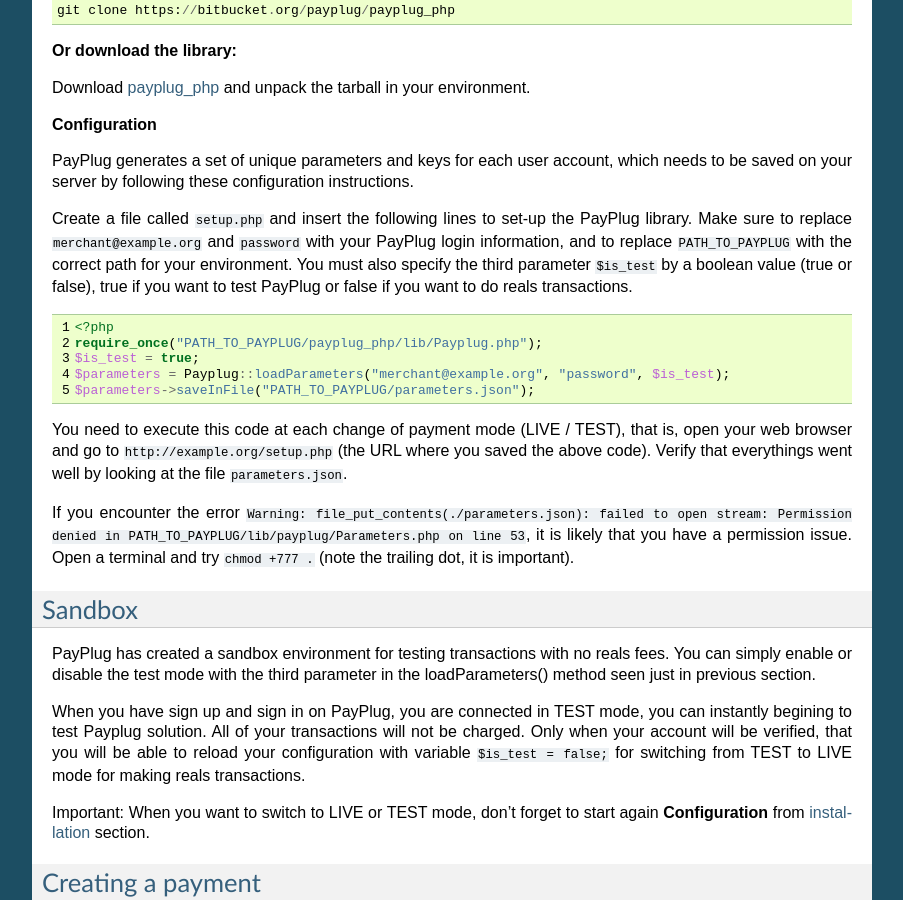
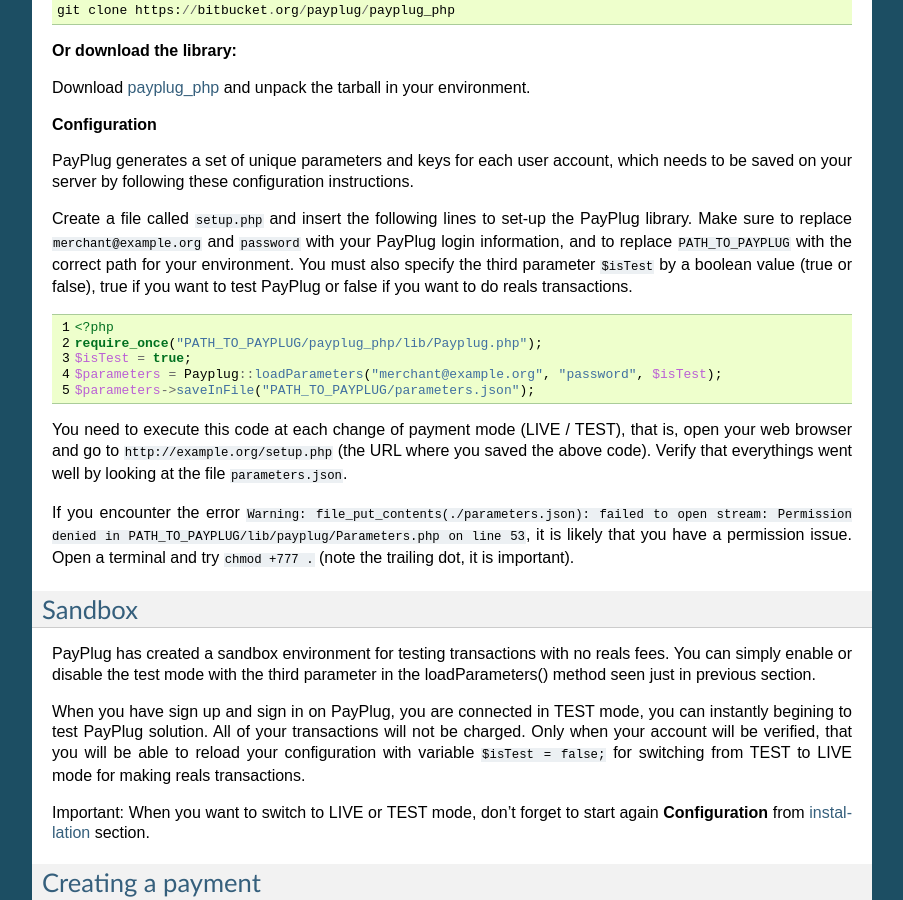
Before and after one commit to payplug/payplug-php, a Sphinx documentation site: the page built from docs/index.rst, in a window 1280 px wide and 900 px high, scrolled down 901 px. Shown: the whole window, without its empty margins (198-1101 px from the left). Built offline with Sphinx 7.4.7, drawn with Linux system fonts in a browser that asks for light colours.

Commit message:
FIX - camelcase variables

```diff
--- a/docs/index.rst
+++ b/docs/index.rst
@@ -37,15 +37,15 @@
 
 PayPlug generates a set of unique parameters and keys for each user account, which needs to be saved on your server by following these configuration instructions.
 
-Create a file called ``setup.php`` and insert the following lines to set-up the PayPlug library. Make sure to replace ``merchant@example.org`` and ``password`` with your PayPlug login information, and to replace ``PATH_TO_PAYPLUG`` with the correct path for your environment. You must also specify the third parameter ``$is_test`` by a boolean value (true or false), true if you want to test PayPlug or false if you want to do reals transactions.
+Create a file called ``setup.php`` and insert the following lines to set-up the PayPlug library. Make sure to replace ``merchant@example.org`` and ``password`` with your PayPlug login information, and to replace ``PATH_TO_PAYPLUG`` with the correct path for your environment. You must also specify the third parameter ``$isTest`` by a boolean value (true or false), true if you want to test PayPlug or false if you want to do reals transactions.
 
 .. code-block:: php
    :linenos:
 
    <?php
    require_once("PATH_TO_PAYPLUG/payplug_php/lib/Payplug.php");
-   $is_test = true;
-   $parameters = Payplug::loadParameters("merchant@example.org", "password", $is_test);
+   $isTest = true;
+   $parameters = Payplug::loadParameters("merchant@example.org", "password", $isTest);
    $parameters->saveInFile("PATH_TO_PAYPLUG/parameters.json");
 
 
@@ -57,7 +57,7 @@
 ------------
 PayPlug has created a sandbox environment for testing transactions with no reals fees. You can simply enable or disable the test mode with the third parameter in the loadParameters() method seen just in previous section.
 
-When you have sign up and sign in on PayPlug, you are connected in TEST mode, you can instantly begining to test Payplug solution. All of your transactions will not be charged. Only when your account will be verified, that you will be able to reload your configuration with variable ``$is_test = false;`` for switching from TEST to LIVE mode for making reals transactions.
+When you have sign up and sign in on PayPlug, you are connected in TEST mode, you can instantly begining to test PayPlug solution. All of your transactions will not be charged. Only when your account will be verified, that you will be able to reload your configuration with variable ``$isTest = false;`` for switching from TEST to LIVE mode for making reals transactions.
 
 Important: When you want to switch to LIVE or TEST mode, don't forget to start again **Configuration** from installation_ section.
 
```
